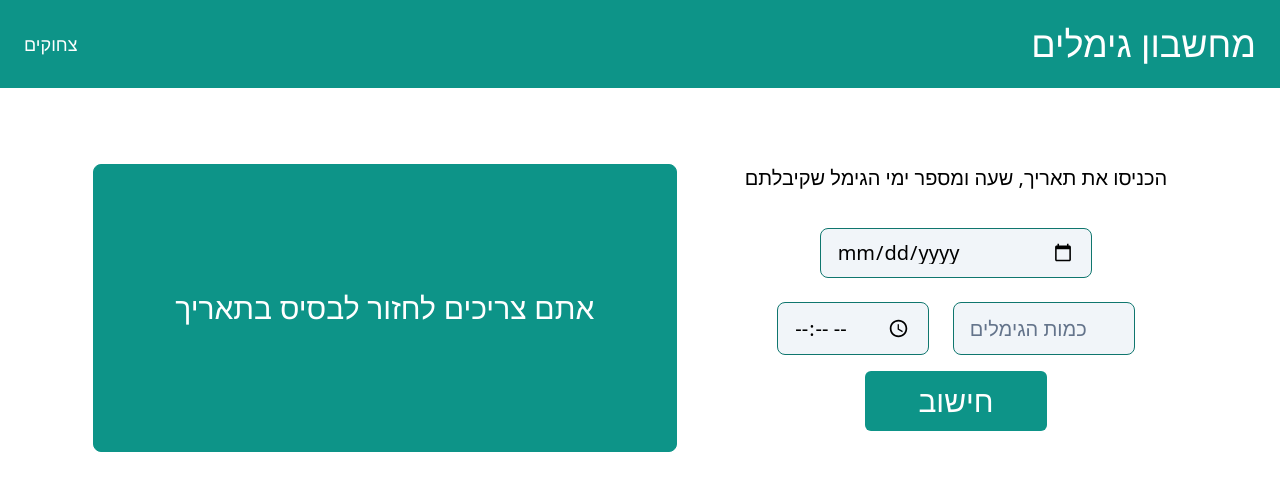
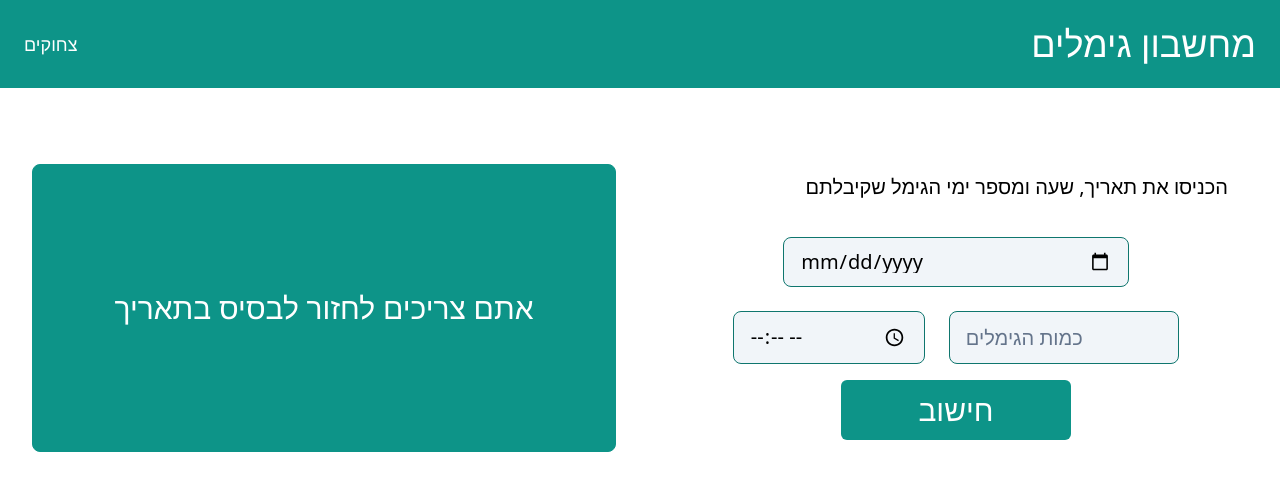
Before and after one commit to karshe69/gimelim, a website: page index.html in a window 1280 px wide. Drawn offline with Linux system fonts and the light colour scheme.

Commit message:
maybe works on phones?

```diff
--- a/index.html
+++ b/index.html
@@ -20,32 +20,32 @@
         </div>
     </nav>
 
-    <div class="relative justify-center block sm:flex px-2 py-16 flex-row-reverse">
-        <div class="px-7">
-            <div class="py-3 px-4 items-end flex justify-center sm:justify-end">
+    <div class="relative justify-center items-center block md:flex px-2 py-16 flex-row-reverse">
+        <div class="px-7 md:w-1/2">
+            <div class="py-3 px-4 items-end flex justify-center md:justify-end">
                 <a class="text-xl text-right">הכניסו את תאריך, שעה ומספר ימי הגימל שקיבלתם</a>
             </div>
             <div class="py-4">
                 <div class="flex items-center justify-center">
                     <input type="date" id="dateInput"
-                        class="bg-slate-100 form-input w-2/5 sm:w-3/5 py-3 px-4 my-2 leading-5 transition duration-150 ease-in-out border border-teal-700 placeholder-slate-500 rounded-lg focus:outline-none focus:shadow-outline-blue focus:border-teal-500 focus:z-10 sm:text-xl sm:leading-5" />
+                        class="bg-slate-100 form-input w-2/5 md:w-3/5 py-3 px-4 my-2 leading-5 transition duration-150 ease-in-out border border-teal-700 placeholder-slate-500 rounded-lg focus:outline-none focus:shadow-outline-blue focus:border-teal-500 focus:z-10 md:text-xl md:leading-5" />
                 </div>
                 <div class="flex items-center justify-center my-2">
                     <input type="time" id="timeInput"
-                        class="bg-slate-100 w-1/4 sm:w-1/3 form-input py-3 px-4 block mx-3 leading-5 transition duration-150 ease-in-out border border-teal-700 placeholder-slate-500 rounded-lg focus:outline-none focus:shadow-outline-blue focus:border-teal-500 focus:z-10 sm:text-xl sm:leading-5" />
+                        class="bg-slate-100 w-1/4 md:w-1/3 form-input py-3 px-4 block mx-3 leading-5 transition duration-150 ease-in-out border border-teal-700 placeholder-slate-500 rounded-lg focus:outline-none focus:shadow-outline-blue focus:border-teal-500 focus:z-10 md:text-xl md:leading-5" />
                     <input type="number" id="numberInput"
-                        class="bg-slate-100 w-1/3 sm:w-2/5 form-input py-3 px-4 block mx-3 my-2 leading-5 transition duration-150 ease-in-out border border-teal-700 placeholder-slate-500 rounded-lg focus:outline-none focus:shadow-outline-blue focus:border-teal-500 focus:z-10 sm:text-xl sm:leading-5"
+                        class="bg-slate-100 w-1/3 md:w-2/5 form-input py-3 px-4 block mx-3 my-2 leading-5 transition duration-150 ease-in-out border border-teal-700 placeholder-slate-500 rounded-lg focus:outline-none focus:shadow-outline-blue focus:border-teal-500 focus:z-10 md:text-xl md:leading-5"
                         size="2" min="0" max="99" placeholder="כמות הגימלים" />
                 </div>
                 <div class="flex items-center justify-center">
                     <button id="calculateBtn" type="button"
-                        class="text-3xl px-4 py-3 mx-2 w-1/3 sm:w-2/5 text-white bg-teal-600 rounded-md hover:bg-teal-700 active:outline-none active:bg-teal-500">חישוב</button>
+                        class="text-3xl px-4 py-3 mx-2 w-1/3 md:w-2/5 text-white bg-teal-600 rounded-md hover:bg-teal-700 active:outline-none active:bg-teal-500">חישוב</button>
                 </div>
             </div>
         </div>
-        <div class="flex items-center justify-center py-3 px-4 w-5/6 sm:w-1/2">
+        <div class="flex items-center justify-center py-3 px-6 md:px-4 w-full md:w-1/2">
             <div id="output" style="line-height: 2;"
-                class="flex items-center justify-center text-right text-white bg-teal-600 font-medium py-3 px-4 mx-2 w-full h-72 transition duration-150 ease-in-out border border-teal-600 placeholder-slate-500 rounded-lg focus:outline-none focus:shadow-outline-blue focus:border-blue-300 focus:z-10 text-2xl sm:text-3xl sm:leading-5">
+                class="flex items-center justify-center text-right text-white bg-teal-600 font-medium py-3 px-4 mx-2 w-full h-72 transition duration-150 ease-in-out border border-teal-600 placeholder-slate-500 rounded-lg focus:outline-none focus:shadow-outline-blue focus:border-blue-300 focus:z-10 text-2xl md:text-3xl md:leading-5">
                 אתם צריכים לחזור לבסיס בתאריך
             </div>
         </div>
```
Also changed, not shown: styles/style.css.
